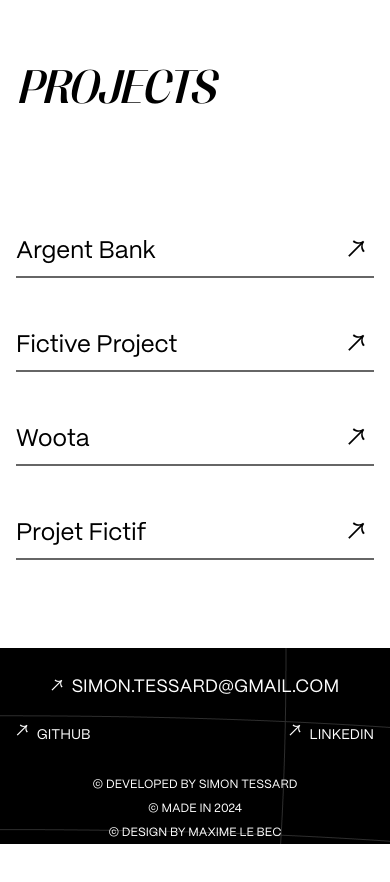
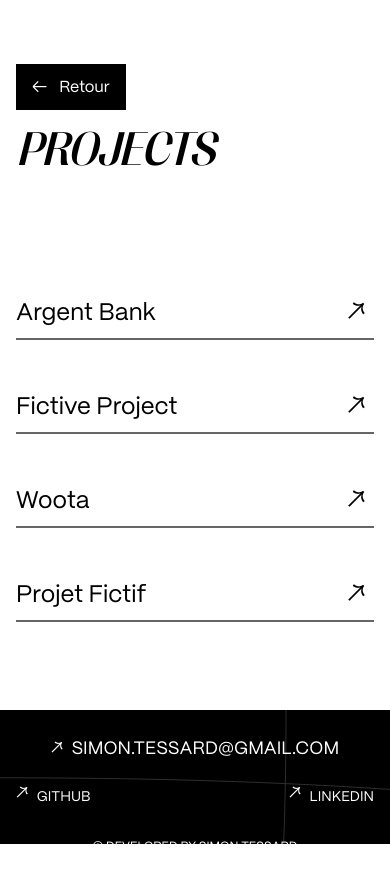
Before and after one commit to simontessard/portfolio-2024, a Next.js app: page /projects in a window 390 px wide. Shown: the top 882 px of the page. Built offline with nearby package versions, Linux system fonts and the light colour scheme.

Commit message:
GoBackButton created

```diff
--- /dev/null
+++ b/src/app/components/Buttons/GoBackButton.js
@@ -0,0 +1,10 @@
+import Link from "next/link";
+
+export default function GoBackButton() {
+    return (
+        <Link href={"/"}
+              className={"inline-block group text-white bg-black pt-3 pb-2.5 px-4 w-fit mb-4 md:mb-20"}>
+                <span className="mr-3">←</span>Retour
+        </Link>
+    );
+}
--- a/src/app/project/ProjectHeader.js
+++ b/src/app/project/ProjectHeader.js
@@ -5,6 +5,7 @@ import {gsap} from "gsap";
 import {ScrollTrigger} from "gsap/ScrollTrigger";
 import image1 from "@/app/assets/img/placeholder.jpg"
 import Image from "next/image";
+import GoBackButton from "@/app/components/Buttons/GoBackButton";
 
 export default function ProjectHeader(){
     const backgroundImg = useRef(null);
@@ -46,10 +47,9 @@ export default function ProjectHeader(){
     })
     return (
         <div className={"relative h-screen w-full"}>
-            <Link ref={goBackButton} href={"/"}
-                  className={"opacity-0 bg-black pt-2 pb-1.5 px-3 absolute z-10 top-64 left-4 md:left-20"}>
-                ← Retour
-            </Link>
+            <div className="opacity-0 absolute z-10 top-64 left-4 md:left-20" ref={goBackButton}>
+                <GoBackButton/>
+            </div>
             <div ref={backgroundImg} className="relative w-full h-full overflow-hidden">
                 <Image className={"w-full h-full object-cover"} src={image1} alt={"random"}/>
                 <div className={"absolute top-0 left-0 w-full h-full bg-black/40"}></div>
--- a/src/app/projects/page.js
+++ b/src/app/projects/page.js
@@ -5,6 +5,7 @@ import { projects } from "@/app/data/data";
 import {BigTitle} from "@/app/components/BigTitle";
 import Link from "next/link";
 import Template from "@/app/utils/PageTransition";
+import GoBackButton from "@/app/components/Buttons/GoBackButton";
 
 export default function ProjectsPage() {
 
@@ -61,6 +62,7 @@ export default function ProjectsPage() {
         <section className="max-md:px-4 py-16 md:py-24 bg-white text-black">
             <Template/>
             <div className="container flex flex-col mb-6 md:mb-12">
+                <GoBackButton/>
                 <BigTitle title={"Projects"}/>
                 <ul className="z-10 mt-6 md:mt-16">
                     {projects.map((project, index) => (
```
